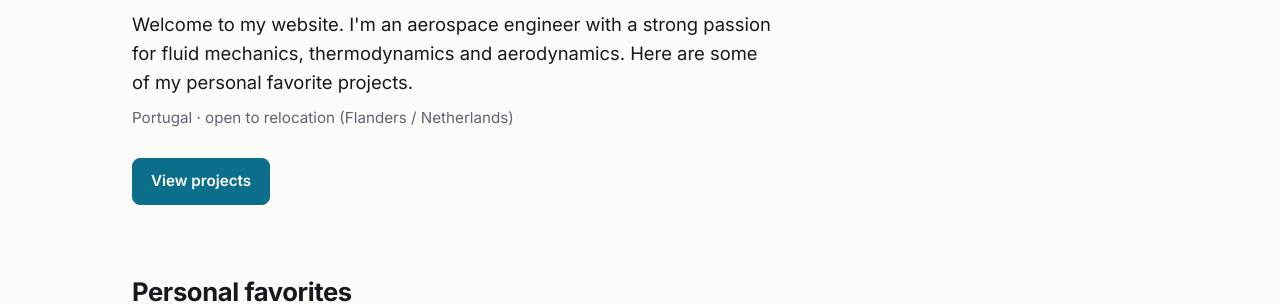
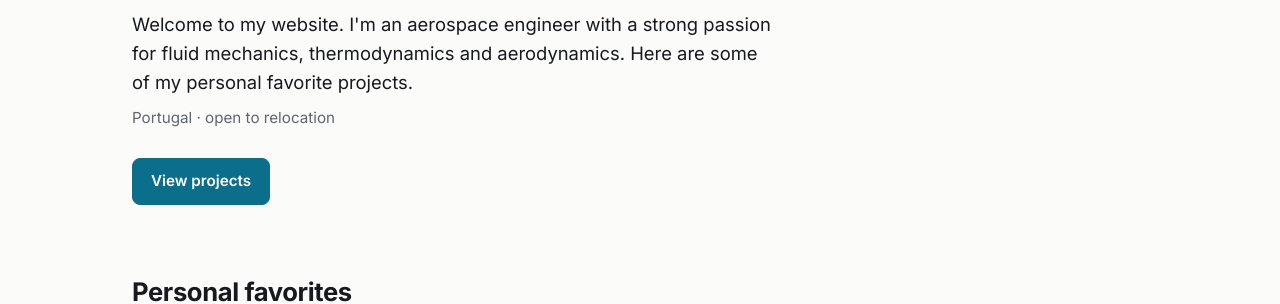
Before and after one commit to antoji03/antoji03.github.io, a Jekyll site: the page built from index.html, in a window 1280 px wide and 900 px high, cut to the strip 0-571 px from the top of the window. Shown: the part 243-547 px from the top of the strip. Built offline with Jekyll 4.4.1, drawn with Linux system fonts in a browser that asks for light colours.

Commit message:
Show relocation without specific regions
Co-Authored-By: Claude Opus 5.5 <noreply@anthropic.com>

```diff
--- a/_config.yml
+++ b/_config.yml
@@ -7,7 +7,7 @@ intro: >-
   Welcome to my website. I'm an aerospace engineer with a strong passion for
   fluid mechanics, thermodynamics and aerodynamics. Here are some of my
   personal favorite projects.
-location: "Portugal · open to relocation (Flanders / Netherlands)"
+location: "Portugal · open to relocation"
 email: "antonio.dreis03@gmail.com"
 linkedin: "https://www.linkedin.com/in/antónio-reis-615471327"
 github: "https://github.com/antonioreis-aerospace"
```
